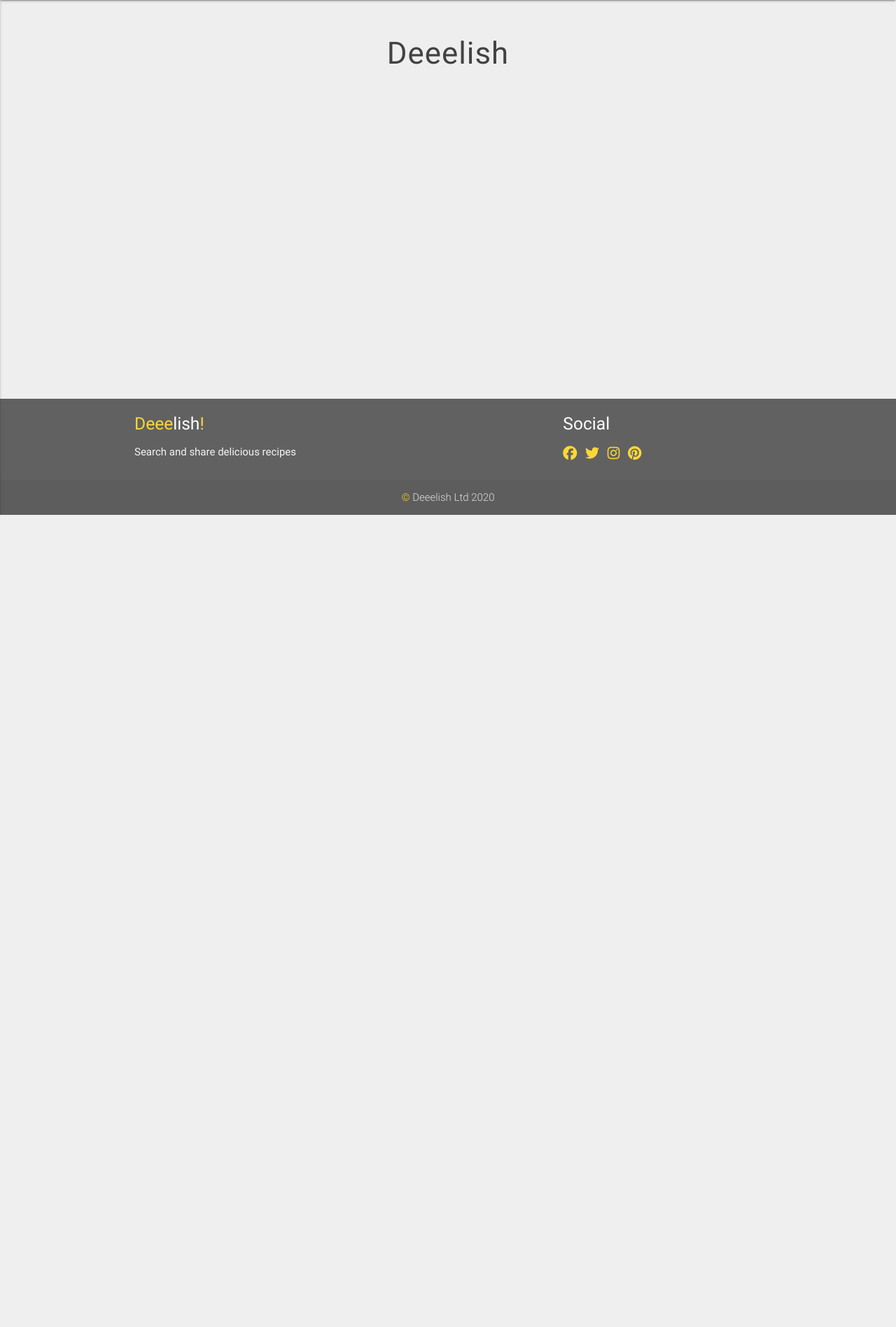
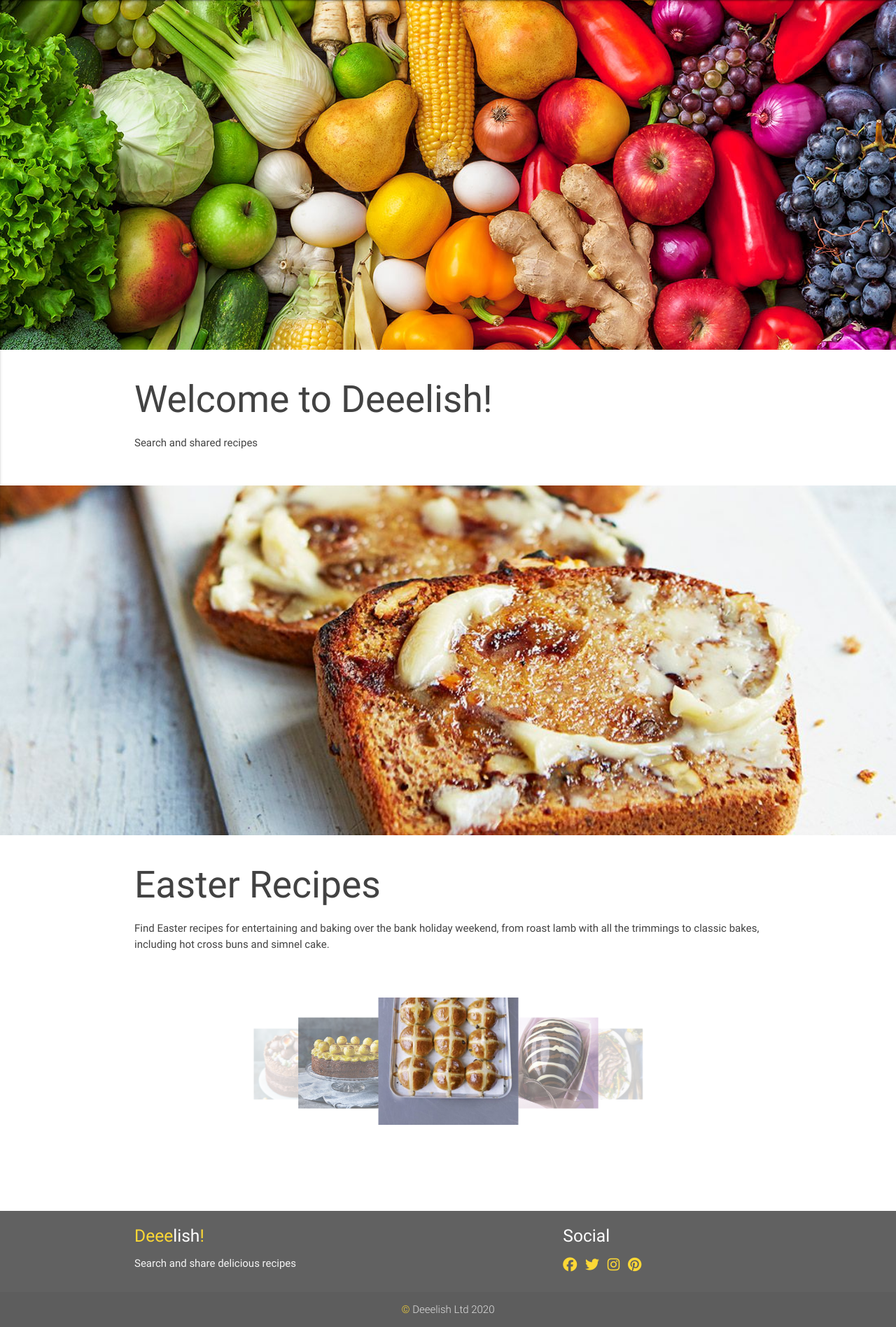
Before and after one commit to Carly07/Deeelish, a Flask app: page / in a window 1280 px wide. Shown: the part 64-1961 px from the top of the page at 70% size. Before the commit the page ends 800 px from the top, so only its background shows below. Run offline with Flask 2, Linux system fonts and the light colour scheme; some libraries are stand-ins or nearby versions.

Commit message:
add content and styling to index.html

```diff
--- a/static/css/style.css
+++ b/static/css/style.css
@@ -18,6 +18,17 @@
 
 .dropdown-button {
     letter-spacing: 1px;
+}
+
+/*------------Index Page-----------*/
+
+.parallax-container {
+    width: 100%;
+}
+
+
+.carousel {
+    height: 300px !important;
 }
 
 /*------------Headers-----------*/
--- a/templates/base.html
+++ b/templates/base.html
@@ -24,13 +24,13 @@
             </ul>
             <ul id="dropdown2" class="dropdown-content">
                 <li><a class="grey lighten-2 grey-text text-darken-2" href="{{url_for('get_categories')}}">Browse Categories</a></li>
-                <li><a class="grey lighten-2 grey-text text-darken-2"href="{{url_for('add_category')}}">Add Category</a></li>
+                <li><a class="grey lighten-2 grey-text text-darken-2" href="{{url_for('add_category')}}">Add Category</a></li>
             </ul>
             <div class="navbar-fixed">
                 <nav>
                     <div class="nav-wrapper grey darken-2">
                         <div class="container">
-                            <a href="{{url_for('index')}}" class="brand-logo"><span class="yellow-text text-darken-1">Deee</span>lish<span class="yellow-text text-darken-1">!<span></a>
+                            <a href="{{url_for('index')}}" class="brand-logo"><span class="yellow-text text-darken-1">Deee</span>lish<span class="yellow-text text-darken-1">!</span></a>
                             <a href="#" data-activates="mobile-demo"
                                 class="button-collapse"><i class="material-icons">menu</i></a>
                             <ul class="right hide-on-med-and-down">
@@ -56,10 +56,10 @@
             </ul>
 	</header>
     <main>
-	<div class="container">
+
 		{% block content %}
 		{% endblock %}
-	</div>
+
     </main>
 
 	<footer class="page-footer grey darken-2">
@@ -101,8 +101,11 @@
             $('select').material_select();
             $(".dropdown-button").dropdown();
             $(".button-collapse").sideNav();
+            $('.parallax').parallax();
+            $('.carousel').carousel();
         });
 	</script>
+
 
 {% block script %} {% endblock %}
 
--- a/templates/index.html
+++ b/templates/index.html
@@ -1,9 +1,39 @@
 {% extends 'base.html' %}
 {% block content %}
 
-<h3 class="page-head">Deeelish</h3>
+
+<div class="parallax-container">
+	<div class="parallax"><img src="{{ url_for('static', filename='images/uploads/deeelish-cover.jpg') }}"></div>
+</div>
+<div class="section white">
+    <div class="row container">
+        <h2 class="header">Welcome to Deeelish!</h2>
+        <p class="grey-text text-darken-3 lighten-3">Search and shared recipes</p>
+    </div>
+</div>
+<div class="parallax-container">
+    <div class="parallax"><img src="{{ url_for('static', filename='images/uploads/banana-bread.jpg') }}"></div>
+</div>
+<div class="section white">
+    <div class="row container">
+        <h2 class="header">Easter Recipes</h2>
+        <p class="grey-text text-darken-3 lighten-3">Find Easter recipes for entertaining and baking over the bank holiday weekend, from roast lamb with all the trimmings to classic bakes, including hot cross buns and simnel cake.</p>
+        <div class="row">
+    <div class="carousel">
+        <a class="carousel-item"
+            href="{{url_for('view_recipe', recipe_id='5e7f6ba62c2a25ef5bf9903f')}}"><img src="{{ url_for('static', filename='images/uploads/HotCrossBuns.jpg') }}"></a>
+        <a class="carousel-item"
+            href="{{url_for('view_recipe', recipe_id='5e7f7128c814a57c303ee2f0')}}"><img src="{{ url_for('static', filename='images/uploads/MarbledEgg.jpg') }}"></a>
+        <a class="carousel-item"
+            href="{{url_for('view_recipe', recipe_id='5e7f74ebc814a57c303ee2f2')}}"><img src="{{ url_for('static', filename='images/uploads/healthy-easter-lamb.jpg') }}"></a>
+        <a class="carousel-item"
+            href="{{url_for('view_recipe', recipe_id='5e7f76dac814a57c303ee2f4')}}"><img src="{{ url_for('static', filename='images/uploads/easter-nest-cake.jpg') }}"></a>
+        <a class="carousel-item"
+            href="{{url_for('view_recipe', recipe_id='5e7fba6ee13678197962ff96')}}"><img src="{{ url_for('static', filename='images/uploads/simnel-cake.jpg') }}"></a>
+    </div>
+</div>
+    </div>
+</div>
 
 
-
-
-{% endblock %}
+		{% endblock %}
```
Also changed, not shown: static/images/uploads/HotCrossBuns.jpg (added), static/images/uploads/MarbledEgg.jpg (added), static/images/uploads/banana-bread.jpg (added), static/images/uploads/deeelish-cover.jpg (added), static/images/uploads/easter-nest-cake.jpg (added), static/images/uploads/healthy-easter-lamb.jpg (added), static/images/uploads/simnel-cake.jpg (added).
